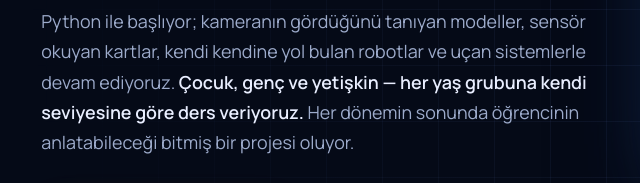
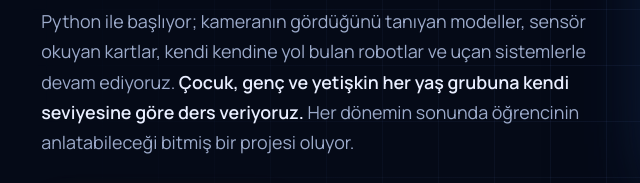
Before and after one commit to erkutaybozkurtoguz/sdsds, a website: page index.html in a window 1280 px wide. Shown: the part 439-622 px from the top of the page, 10-650 px from the left. Drawn offline with Linux system fonts and the light colour scheme.

Commit message:
Fix HTML formatting and improve lead paragraph

```diff
--- a/index.html
+++ b/index.html
@@ -339,7 +339,7 @@ footer{border-top:1px solid var(--line);padding:2.4rem 0 6.5rem;color:var(--mute
 <div>
 <div class="pill"><i></i>Her yaşa uygun · Yüz yüze ve online eğitim</div>
 <h1>Gören, karar veren ve hareket eden sistemler kurmayı öğretiyoruz.</h1>
-<p class="lead" style="margin-top:0">Python ile başlıyor; kameranın gördüğünü tanıyan modeller, sensör okuyan kartlar, kendi kendine yol bulan robotlar ve uçan sistemlerle devam ediyoruz. <b style="color:var(--text);font-weight:600">Çocuk, genç ve yetişkin — her yaş grubuna kendi seviyesine göre ders veriyoruz.</b> Her dönemin sonunda öğrencinin anlatabileceği bitmiş bir projesi oluyor.</p>
+<p class="lead" style="margin-top:0">Python ile başlıyor; kameranın gördüğünü tanıyan modeller, sensör okuyan kartlar, kendi kendine yol bulan robotlar ve uçan sistemlerle devam ediyoruz. <b style="color:var(--text);font-weight:600">Çocuk, genç ve yetişkin her yaş grubuna kendi seviyesine göre ders veriyoruz.</b> Her dönemin sonunda öğrencinin anlatabileceği bitmiş bir projesi oluyor.</p>
 <div class="actions">
 <a class="btn btn-primary" href="https://wa.me/905433732055?text=Merhaba%2C%20%C3%BCcretsiz%20tan%C4%B1%C5%9Fma%20dersi%20i%C3%A7in%20yaz%C4%B1yorum." rel="noopener" target="_blank">
 <svg aria-hidden="true" fill="currentColor" height="18" viewBox="0 0 24 24" width="18"><path d="M12.04 2C6.58 2 2.13 6.45 2.13 11.91c0 1.75.46 3.45 1.32 4.95L2 22l5.25-1.38a9.9 9.9 0 0 0 4.79 1.22h.01c5.46 0 9.91-4.45 9.91-9.91C21.96 6.45 17.5 2 12.04 2m5.8 14.16c-.24.68-1.42 1.32-1.96 1.36-.5.05-.96.23-3.23-.67-2.72-1.07-4.45-3.84-4.58-4.02-.13-.18-1.1-1.46-1.1-2.79s.7-1.98.95-2.25c.25-.27.54-.34.72-.34h.52c.17 0 .4-.06.62.47.24.57.8 1.98.87 2.12.07.14.12.3.02.48-.09.18-.14.3-.28.46l-.42.49c-.14.14-.28.29-.12.57.16.27.72 1.18 1.54 1.92 1.06.94 1.95 1.23 2.22 1.37.27.14.43.12.59-.07.16-.18.68-.79.86-1.06.18-.27.36-.23.61-.14.25.09 1.6.75 1.87.89.27.14.45.2.52.32.07.11.07.65-.17 1.33"/></svg>
```
